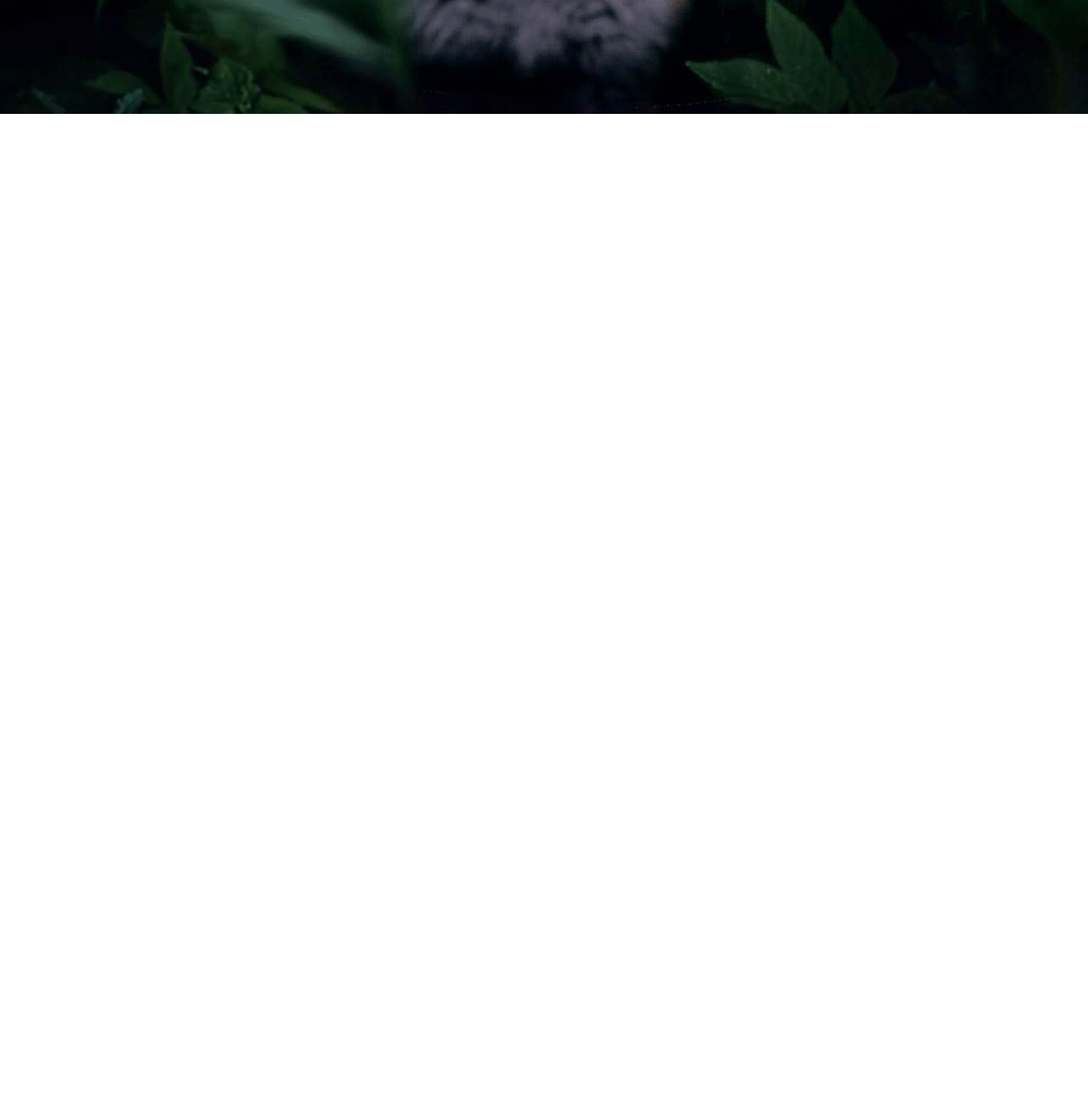
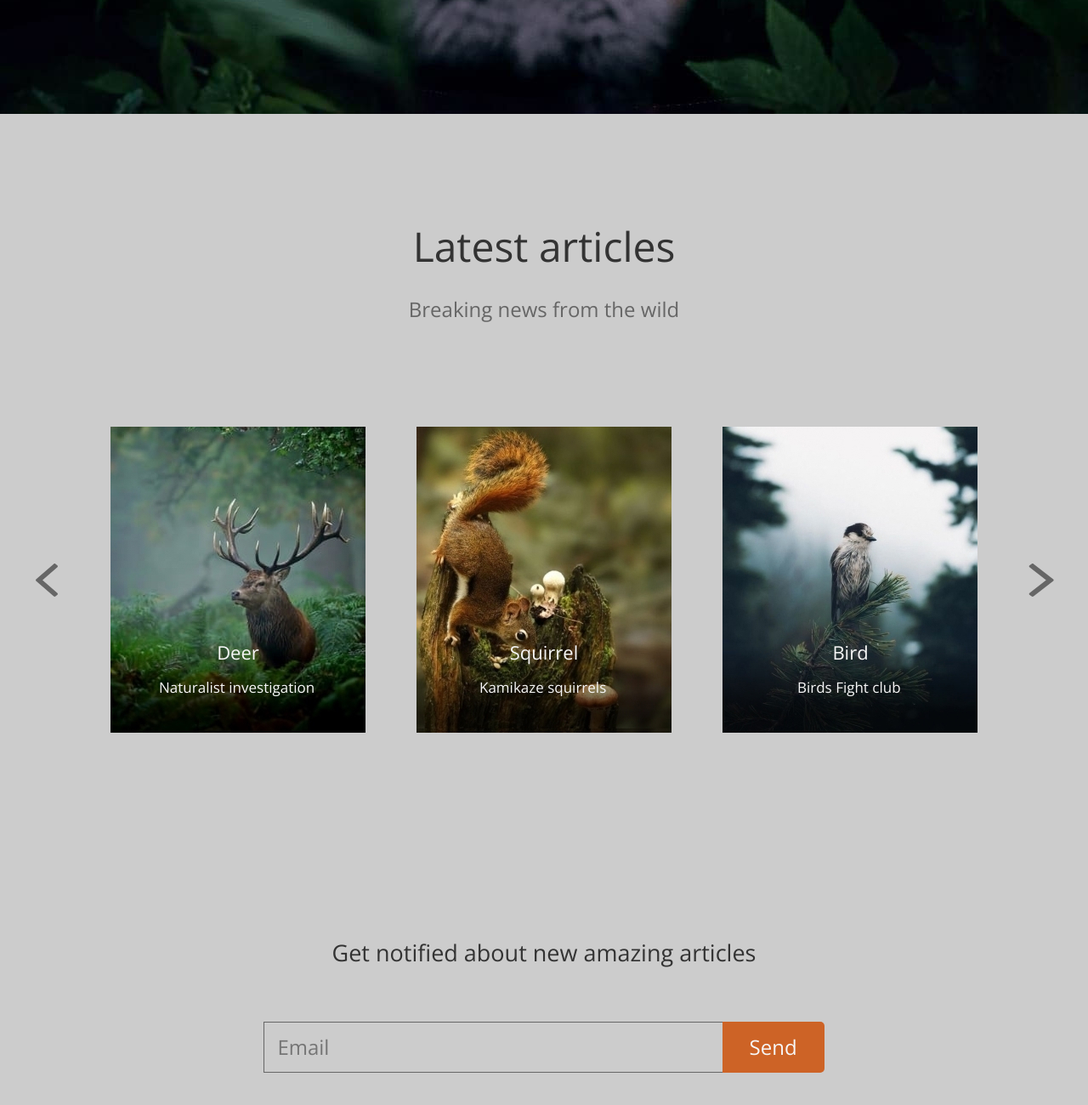
Before and after one commit to komarovia/wildlife, a plain HTML site: page index.html in a window 1280 px wide. Shown: the part 646-1946 px from the top of the page at 85% size. Before the commit the page ends 800 px from the top, so only its background shows below. Drawn offline with nearby package versions, Linux system fonts and the light colour scheme.

Commit message:
feat: add middle block and style

```diff
--- a/index.html
+++ b/index.html
@@ -43,6 +43,51 @@
 		</div>
 	</div>
 
+	<div class="middle">
+		<div class="content-container">
+			<h2 class="middle__title">Latest articles</h2>
+			<p class="middle__text">Breaking news from the wild</p>
+			<div class="slider">
+				<a href="#">
+					<svg class="slider__left-arrow" width="30" height="70" viewBox="0 0 30 70" fill="#666666"
+						xmlns="http://www.w3.org/2000/svg">
+						<path
+							d="M27.9913 21.2499C27.9913 21.5622 27.8125 21.9138 27.545 22.1484L10.0006 37.4998L27.545 52.8511C27.8131 53.0857 27.9913 53.4368 27.9913 53.7496C27.9913 54.0624 27.8125 54.4135 27.545 54.6481L25.3131 56.601C25.045 56.8356 24.6438 56.9915 24.2863 56.9915C23.9288 56.9915 23.5275 56.8351 23.2594 56.601L2.45563 38.3977C2.1875 38.1631 2.00938 37.812 2.00938 37.4992C2.00938 37.1864 2.18813 36.8353 2.45563 36.6007L23.2594 18.3974C23.5275 18.1628 23.9288 18.007 24.2863 18.007C24.6438 18.007 25.045 18.1634 25.3131 18.3974L27.545 20.3503C27.8131 20.5849 27.9913 20.8972 27.9913 21.2488V21.2499Z" />
+					</svg>
+				</a>
+				<div class="slider__card slider__card_img-1">
+					<div class="slider__card_inscription slider__card_inscription-1">
+						<h5 class="slider__card_title">Deer</h5>
+						<p class="slider__card_text">Naturalist investigation</p>
+					</div>
+				</div>
+				<div class="slider__card slider__card_img-2">
+					<div class="slider__card_inscription slider__card_inscription-2">
+						<h5 class="slider__card_title">Squirrel</h5>
+						<p class="slider__card_text">Kamikaze squirrels</p>
+					</div>
+				</div>
+				<div class="slider__card slider__card_img-3">
+					<div class="slider__card_inscription slider__card_inscription-3">
+						<h5 class="slider__card_title">Bird</h5>
+						<p class="slider__card_text">Birds Fight club</p>
+					</div>
+				</div>
+				<a href="#">
+					<svg class="slider__right-arrow" width="30" height="70" viewBox="0 0 30 70" fill="#666666"
+						xmlns="http://www.w3.org/2000/svg">
+						<path
+							d="M29.6512 37.4997C29.6512 37.812 29.4517 38.1636 29.1531 38.3982L5.93029 56.6015C5.63098 56.8361 5.18308 56.992 4.78401 56.992C4.38494 56.992 3.93703 56.8356 3.63773 56.6015L1.14633 54.6486C0.847031 54.414 0.648193 54.1017 0.648193 53.7501C0.648193 53.4378 0.847728 53.0862 1.14633 52.8516L20.7308 37.5003L1.14633 22.1489C0.847031 21.9143 0.648193 21.5632 0.648193 21.2504C0.648193 20.9376 0.847728 20.5865 1.14633 20.3519L3.63773 18.399C3.93703 18.1644 4.38494 18.0085 4.78401 18.0085C5.18308 18.0085 5.63098 18.165 5.93029 18.399L29.1531 36.6023C29.4524 36.8369 29.6512 37.188 29.6512 37.5008V37.4997Z" />
+					</svg></a>
+			</div>
+			<form class="email-form" action="#">
+				<label class="email-form__label">Get notified about new amazing articles</label><br>
+				<input class="email-form__text" type="text" placeholder="Email">
+				<input class="email-form__submit" type="submit" value="Send">
+			</form>
+		</div>
+	</div>
+
 </body>
 
 </html>
--- a/style.css
+++ b/style.css
@@ -152,3 +152,154 @@ color: #8F5613;
 .survival__link:active {
 	background-color: #8F5613;
 }
+
+.middle {
+	max-width: 100%;
+	height: 1368px;
+	background-color: #ccc;
+}
+
+.middle__title {
+	font-style: normal;
+	font-weight: normal;
+	font-size: 48px;
+	line-height: 72px;
+	text-align: center;
+	color: #333;
+	margin: 0;
+	padding-top: 120px;
+}
+
+.middle__text {
+	font-size: 24px;
+	line-height: 36px;
+	text-align: center;
+	color: #666;
+	margin: 0;
+	padding-top: 20px;
+}
+
+.slider {
+	display: flex;
+	justify-content: space-between;
+	align-items: center;
+	max-width: 1200px;
+	margin: 0 auto;
+	padding-top: 120px;
+}
+
+.slider__left-arrow:hover {
+	fill: #CD6326;
+}
+
+.slider__left-arrow:active {
+	fill: #8F5613;
+}
+
+.slider__right-arrow:hover {
+	fill: #CD6326;
+}
+
+.slider__right-arrow:active {
+	fill: #8F5613;
+}
+
+.slider__card {
+	position: relative;
+	flex: 0 1 300px;
+	height: 360px;
+}
+
+.slider__card_inscription {
+	position: absolute;
+	bottom: 40px;
+}
+
+.slider__card_img-1  {
+	background-image: url(./img/content-img-1.jpg);
+}
+
+.slider__card_inscription-1 {
+	width: 186px;
+	left: 57px;
+}
+
+.slider__card_img-2 {
+	background-image: url(./img/content-img-2.jpg);
+}
+
+.slider__card_inscription-2 {
+	width: 152px;
+	left: 74px;
+}
+
+.slider__card_img-3 {
+	background-image: url(./img/content-img-3.jpg);
+}
+
+.slider__card_inscription-3{
+	width: 125px;
+	left: 88px;
+}
+
+.slider__card_title{
+	font-style: normal;
+	font-weight: normal;
+	font-size: 22px;
+	line-height: 36px;
+	text-align: center;
+	margin: 0;
+}
+
+.slider__card_text{
+	font-size: 17px;
+	line-height: 27px;
+	margin: 0;
+	padding-top: 10px;
+}
+
+.email-form {
+	text-align: center;
+	margin-top: 239px;
+}
+
+.email-form__label {
+	font-size: 27px;
+	line-height: 40px;
+	color: #333;
+}
+
+.email-form__text {
+	width: 540px;
+	font-size: 24px;
+	line-height: 56px;
+	color: #666;
+	background: #CCC;
+	border: solid 1px #666;
+	border-right: none;
+	margin-top: 61px;
+	padding-left: 15px;
+	outline: none;
+}
+
+.email-form__submit {
+	width: 120px;
+	font-size: 24px;
+	line-height: 58px;
+	text-align: center;
+	background: #CD6326;
+	border: none;
+	border-radius: 0px 5px 5px 0px;
+	cursor: pointer;
+	margin-top: 59px;
+	margin-left: -5px;
+}
+
+.email-form__submit:hover {
+	background-color: #E6902A;
+}
+
+.email-form__submit:active {
+	background-color: #8F5613;
+	outline: none;
+}
```
